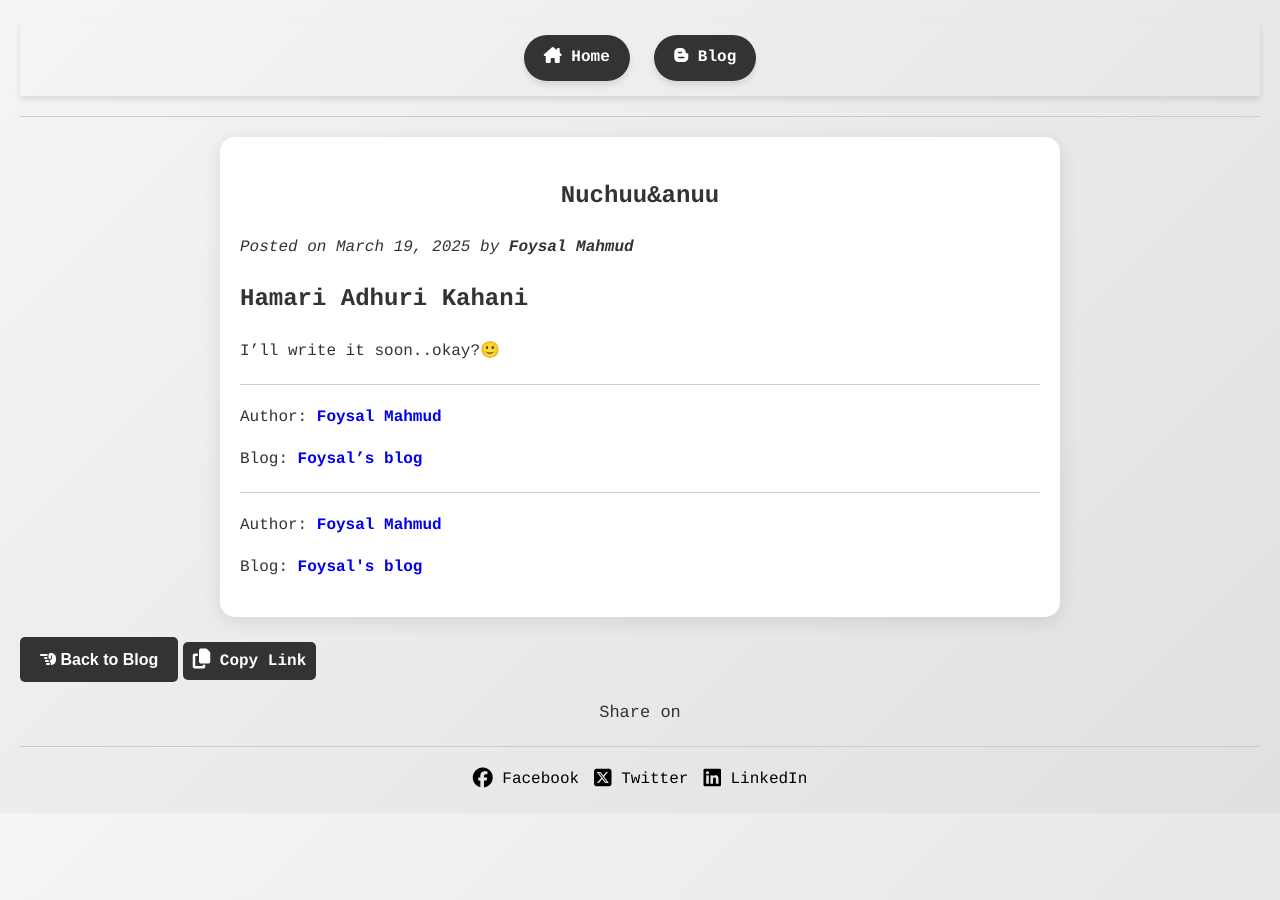
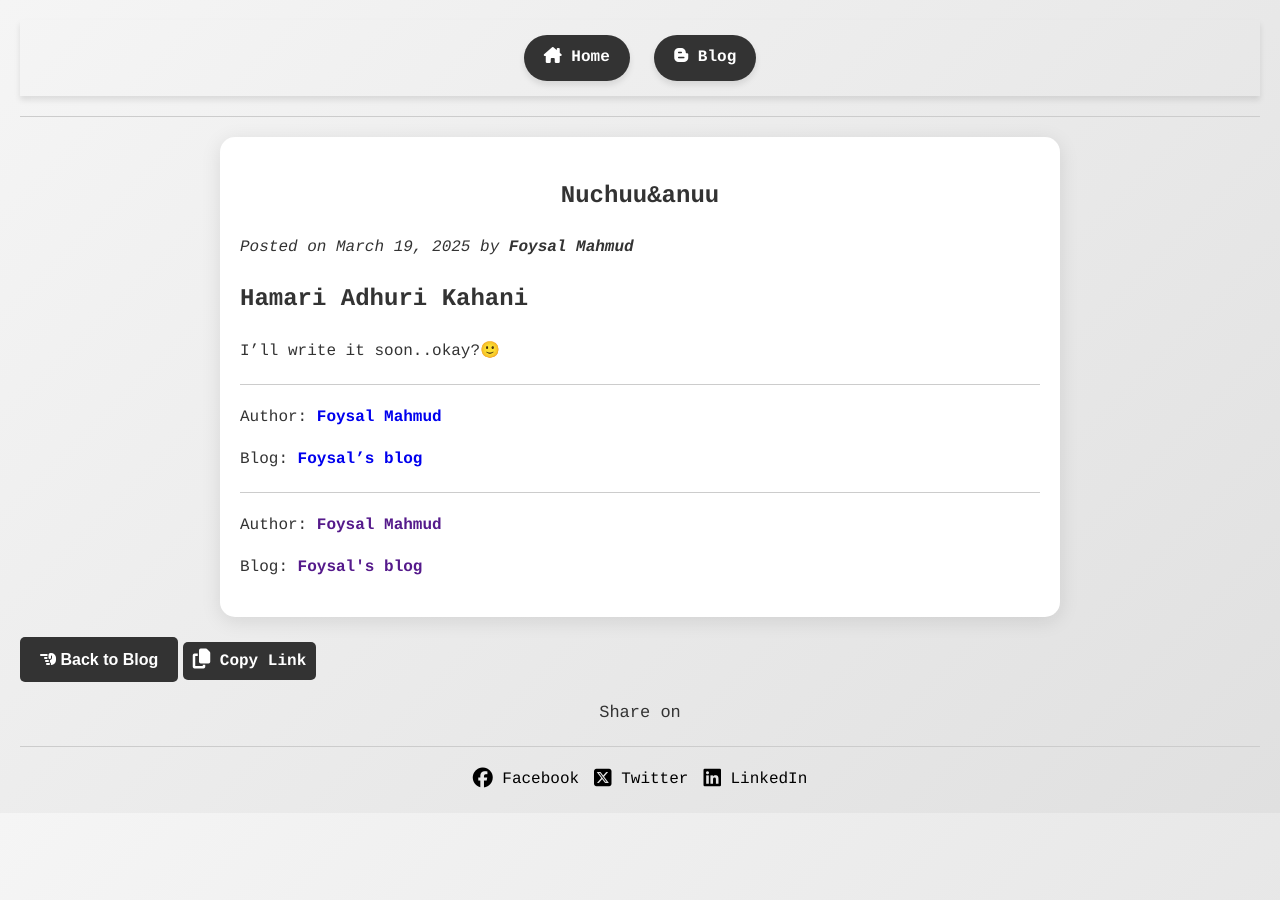
Before and after one commit to foysal1627/foysal1627.github.io, a Jekyll site: the page built from _posts/2025-03-19-Nuchuu&Anuu.md, in a window 1280 px wide. Built offline with Jekyll 4.4.1, drawn with Linux system fonts in a browser that asks for light colours; our own code applies the rules of GitHub Pages for plain Markdown files.

Commit message:
Update post.html

```diff
--- a/_layouts/post.html
+++ b/_layouts/post.html
@@ -7,8 +7,8 @@ layout: default
     <p><i>Posted on {{ page.date | date: "%B %d, %Y" }} by <b>Foysal Mahmud</b></i></p>
     <div>{{ content }}</div>
     <hr>
-    <p>Author: <a style="font-family: courier; text-decoration: none" href="https://www.facebook.com/newfbaccount369" target="_blank"><b>Foysal Mahmud</b></a></p>
-    <p>Blog: <a style="font-family: courier; text-decoration: none" href="https://foysal1627.github.io/blog.html" target="_blank"><b>Foysal's blog</b></a></p>
+    <p>Author: <a style="font-family: courier; color: #551A8B; text-decoration: none" href="https://www.facebook.com/newfbaccount369" target="_blank"><b>Foysal Mahmud</b></a></p>
+    <p>Blog: <a style="font-family: courier; color: #551A8B; text-decoration: none" href="https://foysal1627.github.io/blog.html" target="_blank"><b>Foysal's blog</b></a></p>
 </article>
 
 <a href="/blog.html" class="button"><i class="fa-solid fa-hand-point-left"></i> <b>Back to Blog</b></a>
```
